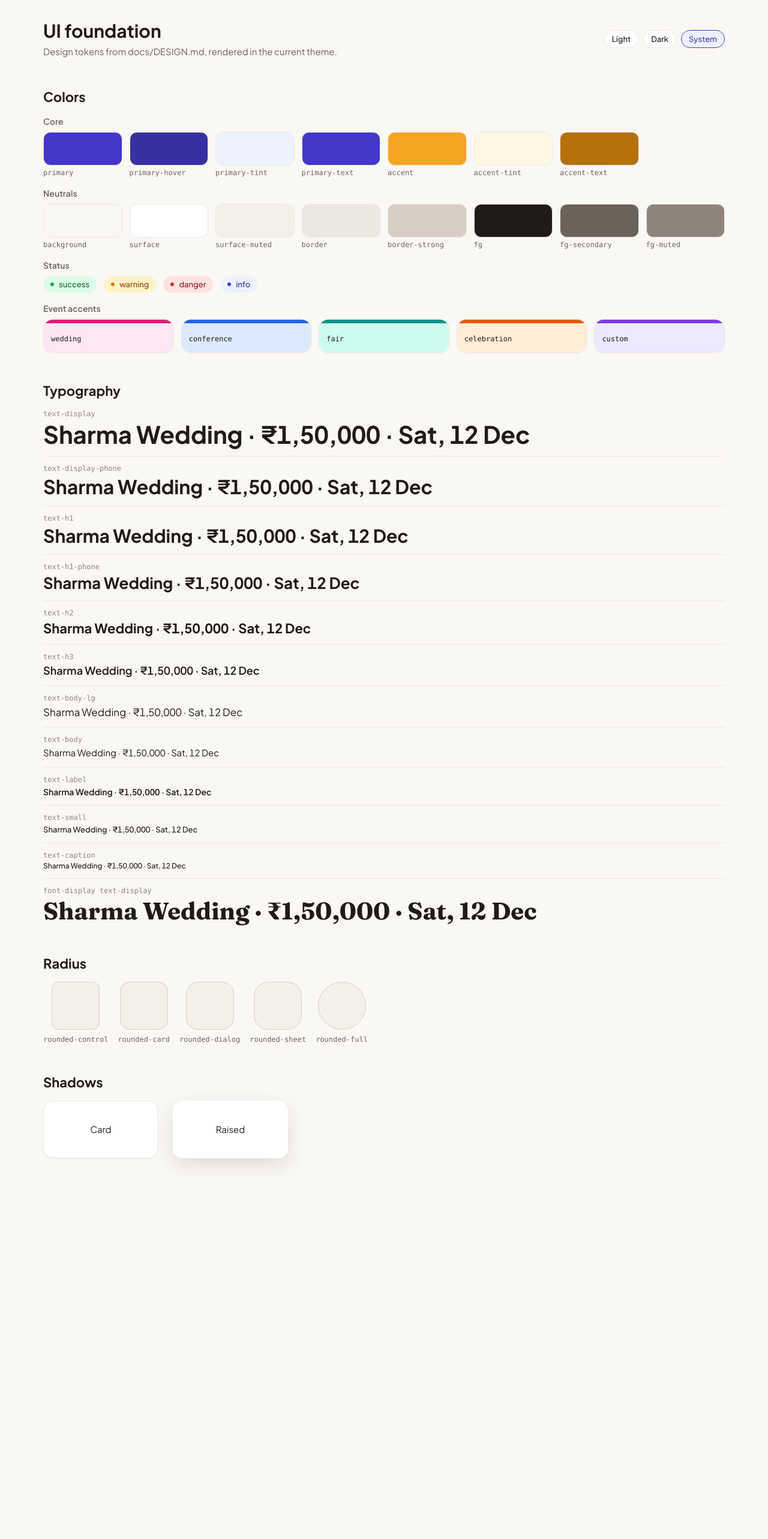
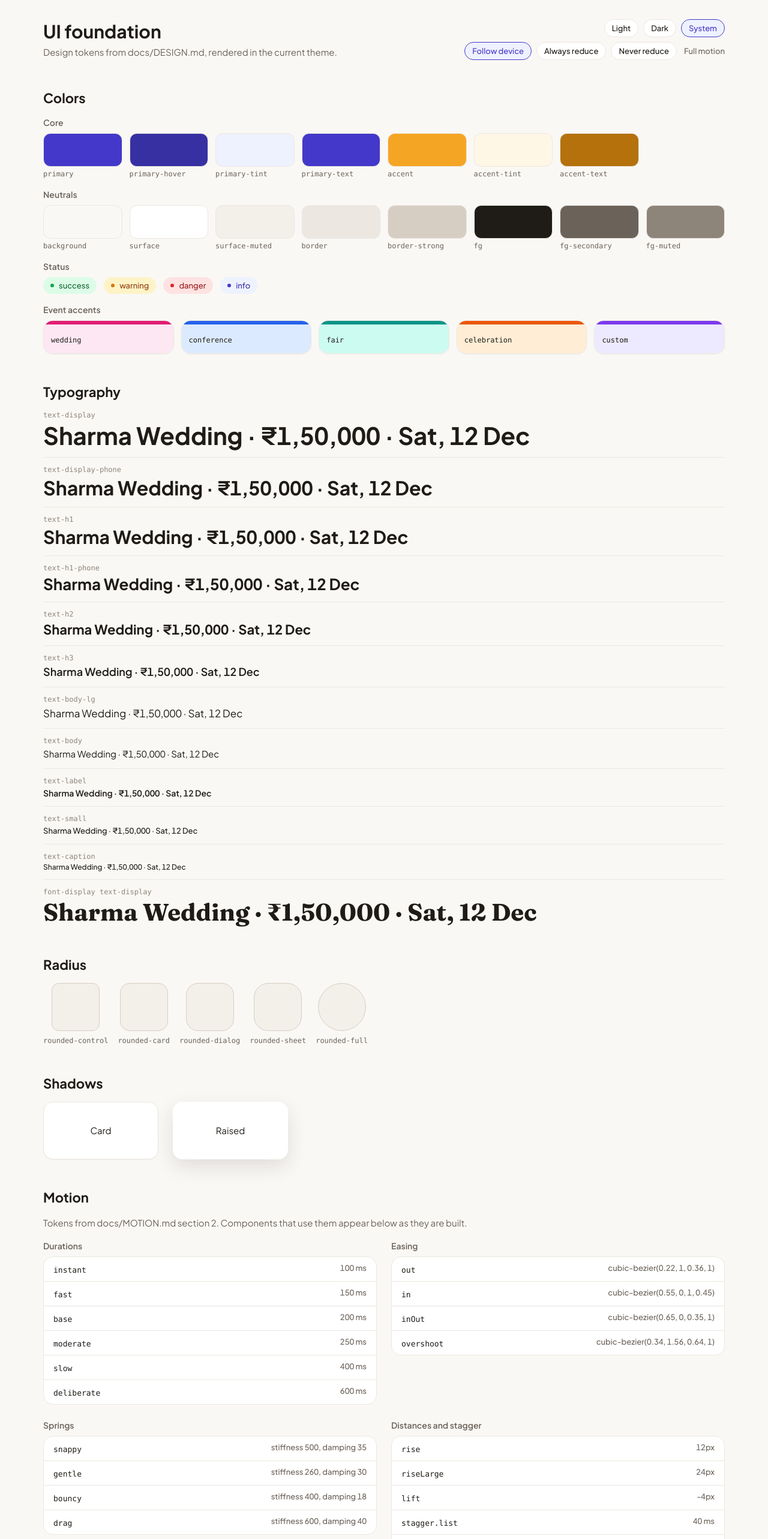
Before and after one commit to parva-jain/PlanMyEvent, a Next.js app in the folder apps/web/: page /dev/ui in a window 1280 px wide. Shown: the top 2566 px of the page at 60% size. Before the commit the page ends 1963 px from the top, so only its background shows below. Built offline with nearby package versions, Linux system fonts and the light colour scheme.

Commit message:
feat(web): motion provider with lazy motion and a reduced-motion override

```diff
--- a/apps/web/messages/en.json
+++ b/apps/web/messages/en.json
@@ -24,6 +24,18 @@
     "radius": "Radius",
     "shadows": "Shadows",
     "shadowCard": "Card",
-    "shadowRaised": "Raised"
+    "shadowRaised": "Raised",
+    "reducedMotion": "Reduced motion",
+    "motionUser": "Follow device",
+    "motionAlways": "Always reduce",
+    "motionNever": "Never reduce",
+    "motionStateReduced": "Motion is reduced",
+    "motionStateFull": "Full motion",
+    "motion": "Motion",
+    "motionIntro": "Tokens from docs/MOTION.md section 2. Components that use them appear below as they are built.",
+    "durations": "Durations",
+    "easings": "Easing",
+    "springs": "Springs",
+    "distances": "Distances and stagger"
   }
 }
--- a/apps/web/package.json
+++ b/apps/web/package.json
@@ -11,6 +11,7 @@
     "lint": "eslint ."
   },
   "dependencies": {
+    "motion": "14.6.0",
     "next": "16.4.2",
     "next-intl": "4.14.9",
     "next-themes": "0.4.6",
--- a/apps/web/src/app/dev/ui/page.tsx
+++ b/apps/web/src/app/dev/ui/page.tsx
@@ -2,7 +2,9 @@ import { notFound } from 'next/navigation';
 import { useTranslations } from 'next-intl';
 import type { ReactNode } from 'react';
 
+import { MotionPreferenceSwitcher } from '@/components/dev/motion-preference-switcher';
 import { ThemeSwitcher } from '@/components/dev/theme-switcher';
+import { distance, duration, ease, scale, spring, stagger } from '@/lib/motion';
 
 const CORE = [
   'primary',
@@ -55,6 +57,24 @@ function Section({ title, children }: { title: string; children: ReactNode }) {
   );
 }
 
+function TokenTable({ title, rows }: { title: string; rows: (readonly [string, string])[] }) {
+  return (
+    <div className="flex flex-col gap-2">
+      <h3 className="text-label text-fg-secondary">{title}</h3>
+      <dl className="divide-y divide-border rounded-card border border-border bg-surface">
+        {rows.map(([name, value]) => (
+          <div key={name} className="flex justify-between gap-4 px-4 py-2">
+            <dt>
+              <code className="text-small">{name}</code>
+            </dt>
+            <dd className="text-small text-fg-secondary tabular-nums">{value}</dd>
+          </div>
+        ))}
+      </dl>
+    </div>
+  );
+}
+
 function Swatch({ token }: { token: string }) {
   return (
     <div className="flex flex-col gap-1">
@@ -81,7 +101,10 @@ export default function DevUiPage() {
           <h1 className="text-h1-phone sm:text-h1">{t('title')}</h1>
           <p className="text-fg-secondary">{t('intro')}</p>
         </div>
-        <ThemeSwitcher />
+        <div className="flex flex-col items-end gap-2">
+          <ThemeSwitcher />
+          <MotionPreferenceSwitcher />
+        </div>
       </header>
 
       <Section title={t('colors')}>
@@ -174,6 +197,39 @@ export default function DevUiPage() {
           </div>
         </div>
       </Section>
+      <Section title={t('motion')}>
+        <p className="text-fg-secondary">{t('motionIntro')}</p>
+        <div className="grid gap-6 sm:grid-cols-2">
+          <TokenTable
+            title={t('durations')}
+            rows={Object.entries(duration).map(([name, value]) => [name, `${value * 1000} ms`])}
+          />
+          <TokenTable
+            title={t('easings')}
+            rows={Object.entries(ease).map(([name, value]) => [
+              name,
+              `cubic-bezier(${value.join(', ')})`,
+            ])}
+          />
+          <TokenTable
+            title={t('springs')}
+            rows={Object.entries(spring).map(([name, value]) => [
+              name,
+              `stiffness ${value.stiffness}, damping ${value.damping}`,
+            ])}
+          />
+          <TokenTable
+            title={t('distances')}
+            rows={[
+              ...Object.entries(distance).map(([name, value]) => [name, `${value}px`] as const),
+              ...Object.entries(stagger).map(
+                ([name, value]) => [`stagger.${name}`, `${value * 1000} ms`] as const,
+              ),
+              ['scale.press', String(scale.press)] as const,
+            ]}
+          />
+        </div>
+      </Section>
     </main>
   );
 }
--- a/apps/web/src/app/layout.tsx
+++ b/apps/web/src/app/layout.tsx
@@ -4,6 +4,7 @@ import { NextIntlClientProvider } from 'next-intl';
 import { getLocale, getTranslations } from 'next-intl/server';
 import type { ReactNode } from 'react';
 
+import { MotionProvider } from '@/components/motion/motion-provider';
 import { ThemeProvider } from '@/components/theme-provider';
 
 import '@/styles/globals.css';
@@ -40,7 +41,9 @@ export default async function RootLayout({ children }: { children: ReactNode })
     >
       <body>
         <NextIntlClientProvider>
-          <ThemeProvider>{children}</ThemeProvider>
+          <ThemeProvider>
+            <MotionProvider>{children}</MotionProvider>
+          </ThemeProvider>
         </NextIntlClientProvider>
       </body>
     </html>
--- /dev/null
+++ b/apps/web/src/components/dev/motion-preference-switcher.tsx
@@ -0,0 +1,50 @@
+'use client';
+
+import { useTranslations } from 'next-intl';
+
+import {
+  useMotionPreference,
+  useShouldReduceMotion,
+  type MotionPreference,
+} from '@/components/motion/motion-provider';
+
+const OPTIONS: MotionPreference[] = ['user', 'always', 'never'];
+const LABEL_KEYS = {
+  user: 'motionUser',
+  always: 'motionAlways',
+  never: 'motionNever',
+} as const;
+
+/** Lets /dev/ui compare normal and reduced motion without changing the OS setting. */
+export function MotionPreferenceSwitcher() {
+  const t = useTranslations('devUi');
+  const { preference, setPreference } = useMotionPreference();
+  const reduced = useShouldReduceMotion();
+
+  return (
+    <div className="flex flex-wrap items-center gap-3">
+      <fieldset className="flex items-center gap-2">
+        <legend className="sr-only">{t('reducedMotion')}</legend>
+        {OPTIONS.map((option) => (
+          <label
+            key={option}
+            className="cursor-pointer rounded-full border border-border bg-surface px-3 py-1 text-small has-checked:border-primary has-checked:bg-primary-tint has-checked:text-primary-text"
+          >
+            <input
+              type="radio"
+              name="reduced-motion"
+              value={option}
+              checked={preference === option}
+              onChange={() => setPreference(option)}
+              className="sr-only"
+            />
+            {t(LABEL_KEYS[option])}
+          </label>
+        ))}
+      </fieldset>
+      <output className="text-small text-fg-secondary" aria-live="polite">
+        {reduced ? t('motionStateReduced') : t('motionStateFull')}
+      </output>
+    </div>
+  );
+}
--- a/apps/web/src/components/dev/theme-switcher.tsx
+++ b/apps/web/src/components/dev/theme-switcher.tsx
@@ -2,19 +2,11 @@
 
 import { useTranslations } from 'next-intl';
 import { useTheme } from 'next-themes';
-import { useSyncExternalStore } from 'react';
+
+import { useHydrated } from '@/lib/use-hydrated';
 
 const OPTIONS = ['light', 'dark', 'system'] as const;
 const LABEL_KEYS = { light: 'themeLight', dark: 'themeDark', system: 'themeSystem' } as const;
-
-// The theme is only known in the browser, so render the selection after hydration.
-const subscribe = () => () => {};
-const useHydrated = () =>
-  useSyncExternalStore(
-    subscribe,
-    () => true,
-    () => false,
-  );
 
 export function ThemeSwitcher() {
   const t = useTranslations('devUi');
--- /dev/null
+++ b/apps/web/src/components/motion/motion-provider.tsx
@@ -0,0 +1,68 @@
+'use client';
+
+import { domAnimation, LazyMotion, MotionConfig, useReducedMotionConfig } from 'motion/react';
+import { createContext, use, useEffect, useState, type ReactNode } from 'react';
+
+import { useHydrated } from '@/lib/use-hydrated';
+
+/**
+ * 'user' follows the OS `prefers-reduced-motion` setting (the default everywhere).
+ * 'always' and 'never' are overrides, used by the /dev/ui comparison toggle.
+ */
+export type MotionPreference = 'user' | 'always' | 'never';
+
+interface MotionPreferenceContext {
+  preference: MotionPreference;
+  setPreference: (preference: MotionPreference) => void;
+}
+
+const PreferenceContext = createContext<MotionPreferenceContext | null>(null);
+
+/**
+ * Wraps the app once (MOTION.md section 3):
+ * - MotionConfig applies the reduced-motion rule to every Motion component;
+ * - LazyMotion with domAnimation keeps the bundle small; `strict` forbids the heavy
+ *   `motion.*` components so everything uses the lightweight `m.*` ones.
+ * The override is mirrored to `data-reduced-motion` on <html> for CSS-only effects.
+ */
+export function MotionProvider({ children }: { children: ReactNode }) {
+  const [preference, setPreference] = useState<MotionPreference>('user');
+
+  useEffect(() => {
+    const root = document.documentElement;
+    if (preference === 'user') {
+      delete root.dataset.reducedMotion;
+    } else {
+      root.dataset.reducedMotion = preference;
+    }
+  }, [preference]);
+
+  return (
+    <PreferenceContext value={{ preference, setPreference }}>
+      <MotionConfig reducedMotion={preference}>
+        <LazyMotion features={domAnimation} strict>
+          {children}
+        </LazyMotion>
+      </MotionConfig>
+    </PreferenceContext>
+  );
+}
+
+export function useMotionPreference(): MotionPreferenceContext {
+  const context = use(PreferenceContext);
+  if (!context) {
+    throw new Error('useMotionPreference must be used inside <MotionProvider>');
+  }
+  return context;
+}
+
+/**
+ * True when motion should be reduced: the OS setting, unless overridden on /dev/ui.
+ * Always false on the server and during hydration (the server can't know the setting),
+ * so components render the same markup on both sides, then update.
+ */
+export function useShouldReduceMotion(): boolean {
+  const hydrated = useHydrated();
+  const reduced = useReducedMotionConfig() ?? false;
+  return hydrated && reduced;
+}
--- /dev/null
+++ b/apps/web/src/lib/use-hydrated.ts
@@ -0,0 +1,15 @@
+import { useSyncExternalStore } from 'react';
+
+const subscribe = () => () => {};
+
+/**
+ * False on the server and during hydration, true afterwards. Use it to render
+ * browser-only values (theme, reduced-motion setting) without hydration mismatches.
+ */
+export function useHydrated(): boolean {
+  return useSyncExternalStore(
+    subscribe,
+    () => true,
+    () => false,
+  );
+}
```
Also changed, not shown: 1 other file (tests, documents, lock files or other folders).
